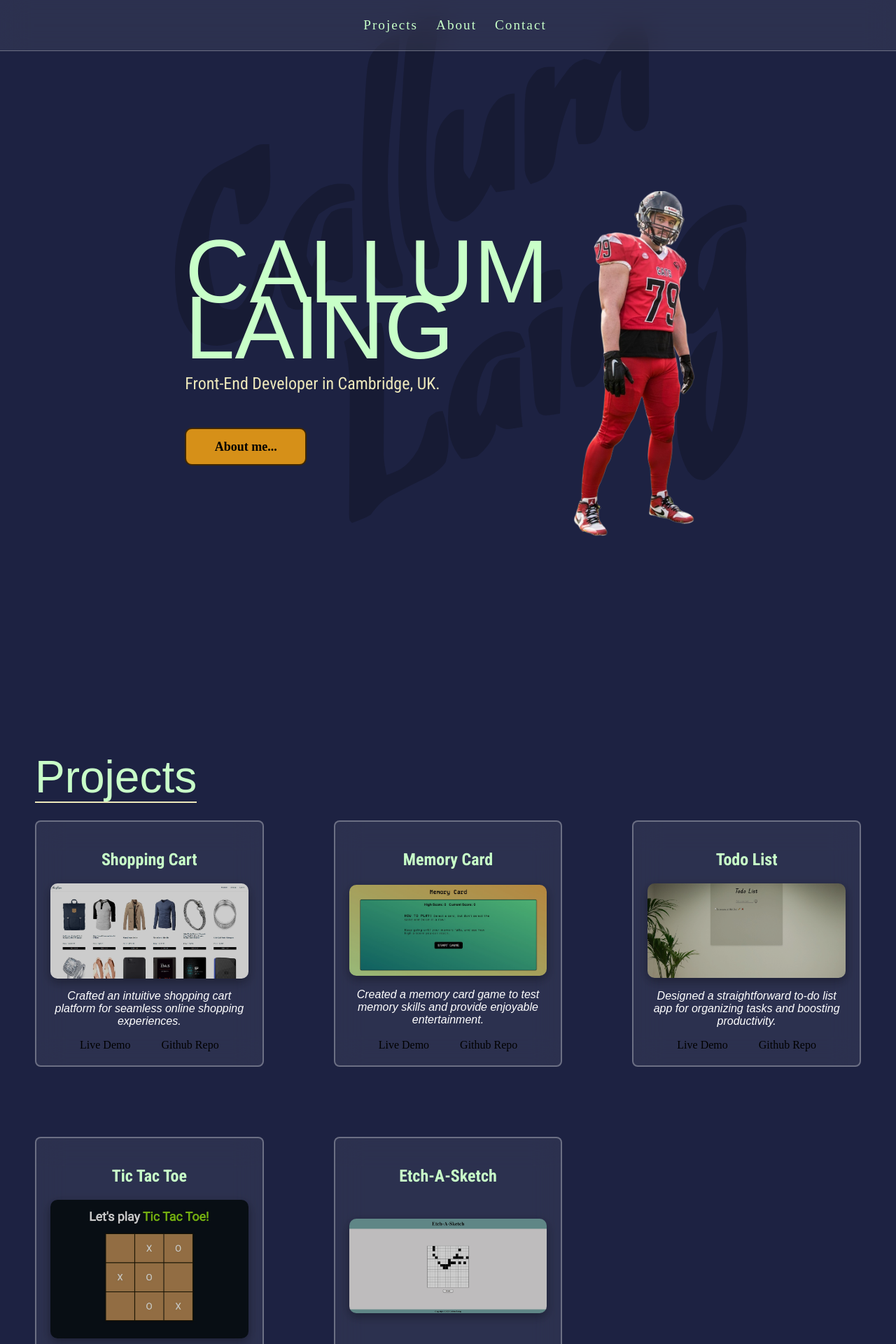
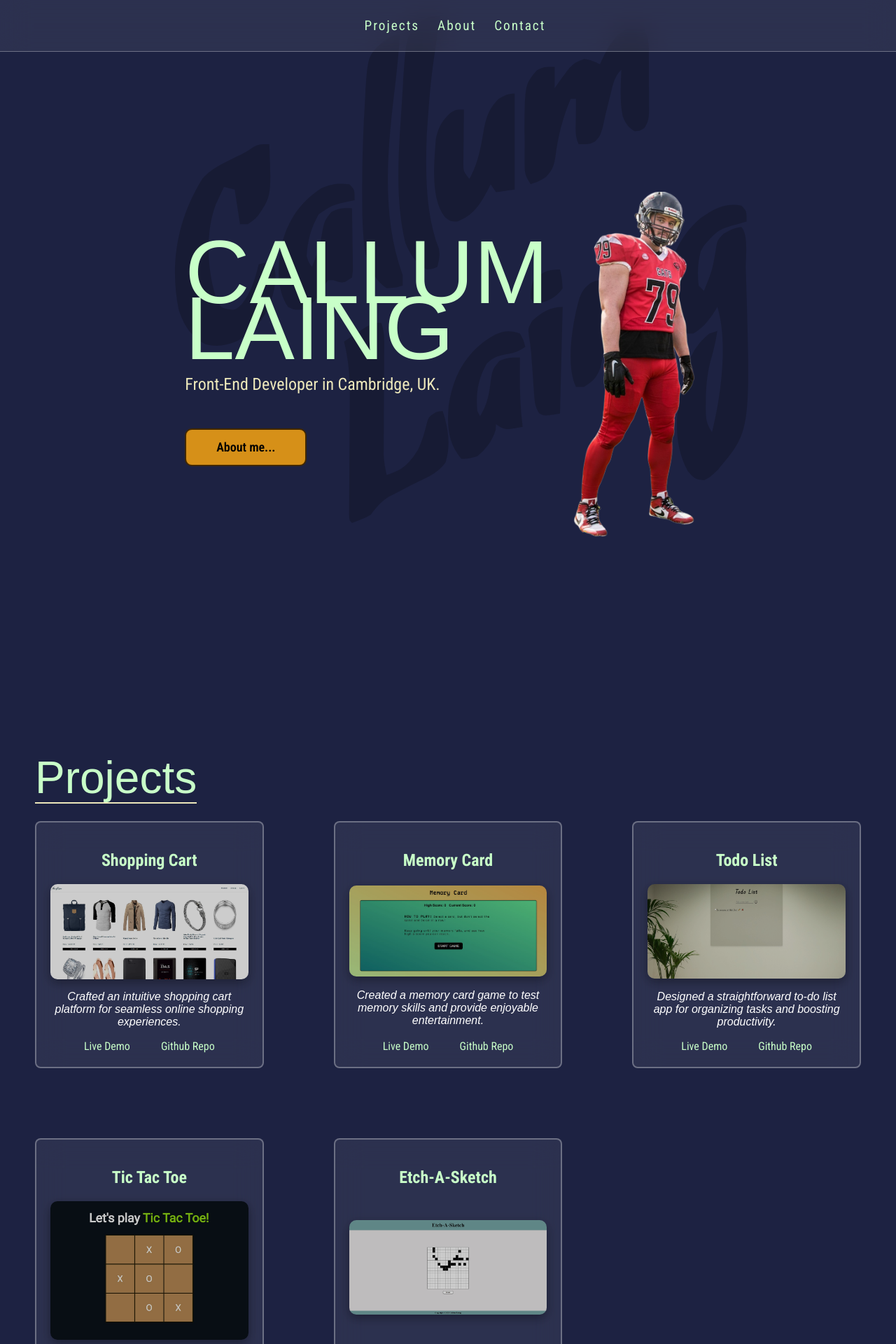
Before and after one commit to callum-laing/portfolio-v4, a Svelte app: page / in a window 1280 px wide. Shown: the top 1920 px of the page at 70% size. Built offline with nearby package versions, Linux system fonts and the light colour scheme; a web font is replaced by a local one.

Commit message:
styling update

```diff
--- a/index.html
+++ b/index.html
@@ -3,6 +3,7 @@
 
 <head>
   <meta charset="UTF-8" />
+  <link rel="icon" type="image/x-icon" href="./src/assets/svg/football.svg">
   <meta name="viewport" content="width=device-width, initial-scale=1.0" />
   <title>Callum Laing</title>
 
--- a/src/components/Contact.svelte
+++ b/src/components/Contact.svelte
@@ -81,6 +81,8 @@
   }
 
   .button-74 {
+    font-family: "Roboto Condensed", sans-serif;
+    font-optical-sizing: auto;
     background-color: rgba(214, 144, 24);
     border: 2px solid #422800;
     border-radius: 10px;
--- a/src/components/Footer.svelte
+++ b/src/components/Footer.svelte
@@ -40,16 +40,23 @@
   h2 {
     font-size: 1rem;
     margin-left: 25px;
+    font-family: "Roboto Condensed", sans-serif;
+    font-optical-sizing: auto;
   }
 
   a {
     text-decoration: none;
-    padding: 10px;
+    margin-left: 20px;
+    font-size: 1.2em;
+    color: rgba(200, 255, 200);
+    font-family: "Roboto Condensed", sans-serif;
+    font-optical-sizing: auto;
+    border-right: 1px solid rgba(237, 232, 187);
+    padding-right: 20px;
   }
 
   a:hover {
-    border-bottom: 2px solid yellow;
-    color: rgba(200, 200, 200);
+    color: rgba(237, 232, 187);
   }
 
   @media (max-width: 769px) {
--- a/src/components/Hero.svelte
+++ b/src/components/Hero.svelte
@@ -74,6 +74,8 @@
   }
 
   .button-74 {
+    font-family: "Roboto Condensed", sans-serif;
+    font-optical-sizing: auto;
     background-color: rgba(214, 144, 24);
     border: 2px solid #422800;
     border-radius: 10px;
--- a/src/components/Navbar.svelte
+++ b/src/components/Navbar.svelte
@@ -39,6 +39,8 @@
     margin-left: 20px;
     font-size: 1.2em;
     color: rgba(200, 255, 200);
+    font-family: "Roboto Condensed", sans-serif;
+    font-optical-sizing: auto;
   }
 
   a:hover {
--- a/src/components/Projects.svelte
+++ b/src/components/Projects.svelte
@@ -183,7 +183,9 @@
   a {
     margin: 20px;
     text-decoration: none;
-    color: black;
+    color: rgba(200, 255, 200);
+    font-family: "Roboto Condensed", sans-serif;
+    font-optical-sizing: auto;
   }
 
   a:hover {
```
Also changed, not shown: src/assets/svg/football.svg (added).
